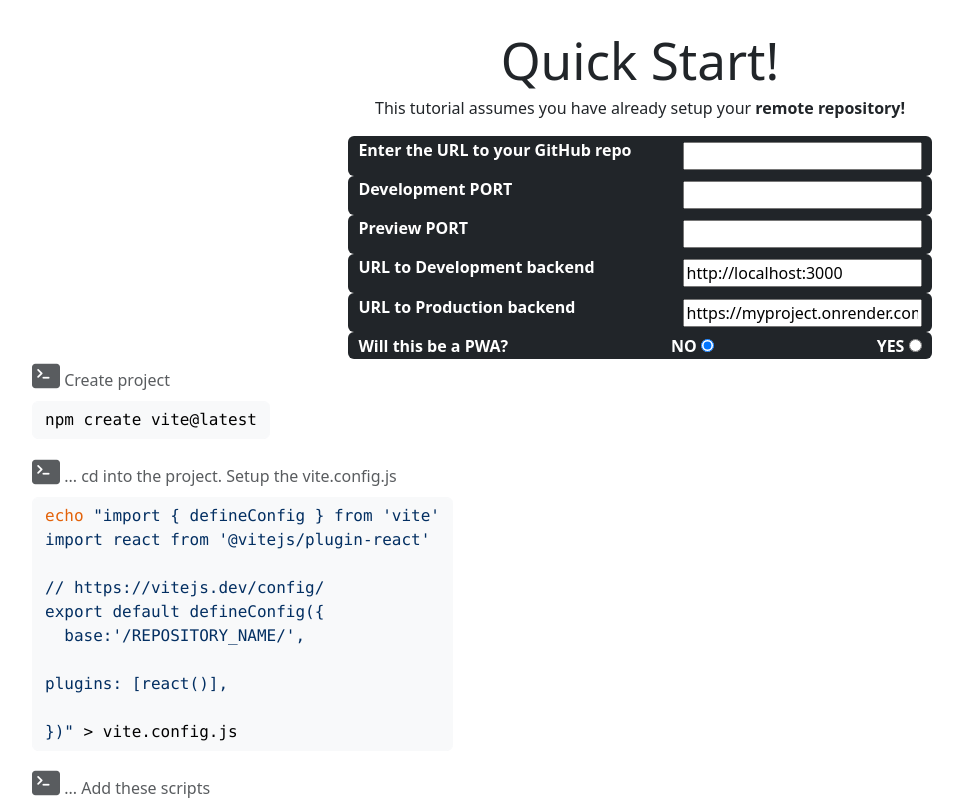
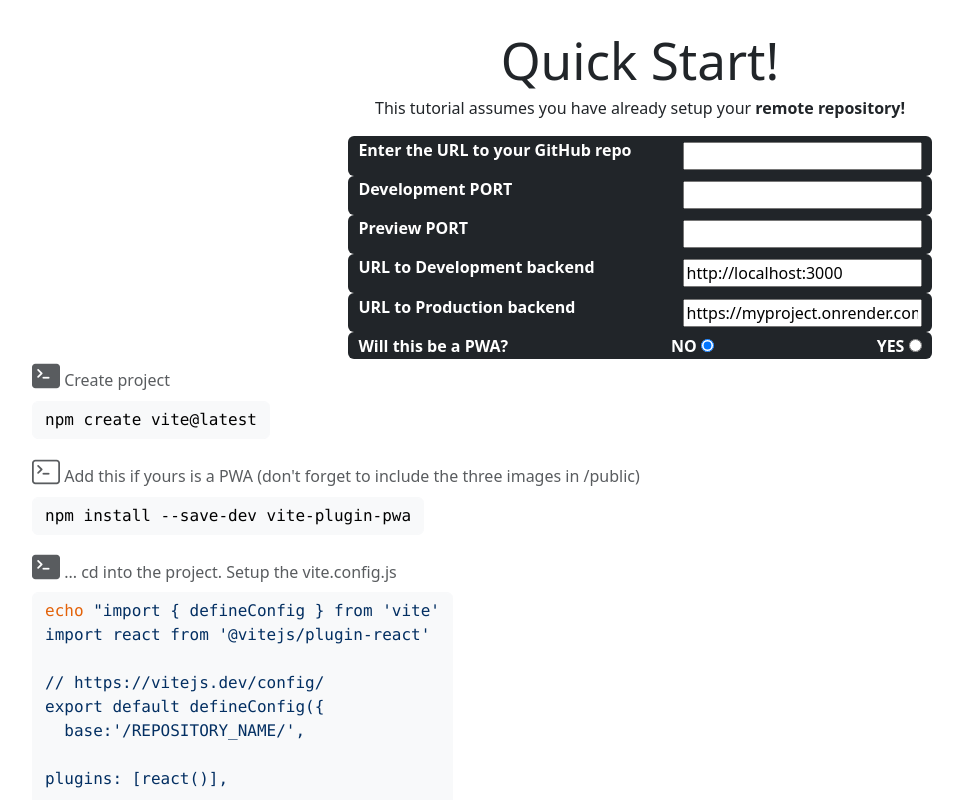
Before and after one commit to Perlesvaux/react-app-with-vite, a React (Vite) app: page / in a window 1280 px wide. Shown: the top 800 px of the page, without its empty margins (0-963 px from the left). Built offline with nearby package versions, Linux system fonts and the light colour scheme.

Commit message:
fix: tested step 2 and it works

```diff
--- a/src/App.jsx
+++ b/src/App.jsx
@@ -29,6 +29,7 @@ function App() {
 
   const steps = [
     { legend:'<i class="bi bi-terminal-fill fs-3"></i>  Create project', cmd: purified('bash',`npm create vite@latest`) },
+    { legend:'<i class="bi bi-terminal fs-3"></i>  Add this if yours is a PWA (don\'t forget to include the three images in /public)', cmd: purified('bash',`npm install --save-dev vite-plugin-pwa`) },
 
     { legend: '<i class="bi bi-terminal-fill fs-3"></i>  ... cd into the project.  Setup the vite.config.js', cmd: purified('bash', `echo "import { defineConfig } from 'vite'
 import react from '@vitejs/plugin-react' ${state.pwaPlug==='1' ? `\n\nimport { VitePWA } from 'vite-plugin-pwa'` : ''}
--- a/src/pwaTemplate.js
+++ b/src/pwaTemplate.js
@@ -4,6 +4,10 @@ export default function pwaTemplate({rep, name, shortName, themeColor, descripti
 
 
   return `,\n\nVitePWA({
+  //you MUST have these three in your './public' directory:
+  //favicon.png, screenshot-wide.png, screenshot-narrow.png
+  //Make sure dimensions are correct. Wrong dimensions may
+  //trigger bug that requires you to delete browser history
       registerType: 'autoUpdate',
       includeAssets: [], // Add static (./public) assets. i.e.: 'vite.svg'
       devOptions:{enabled:true},
```
